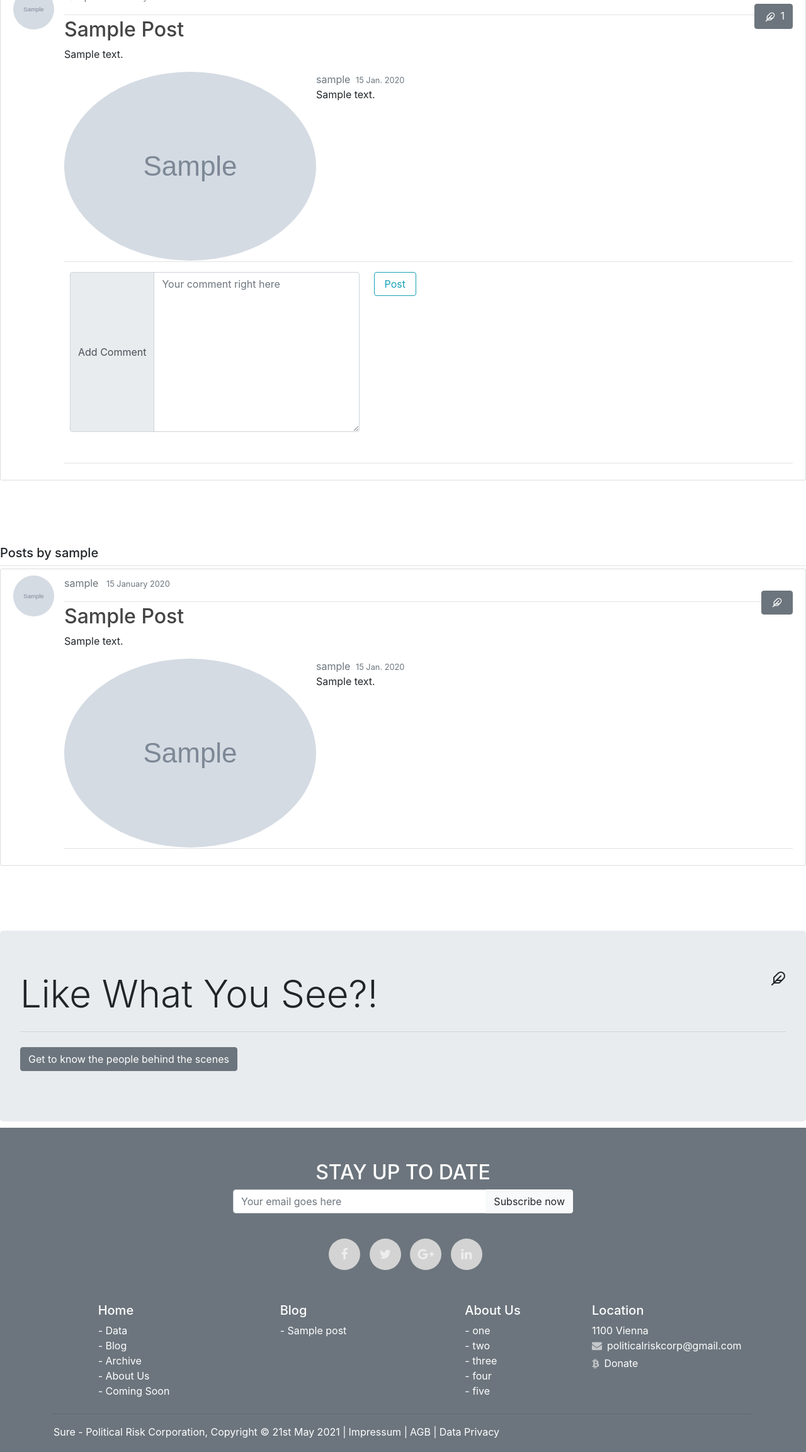
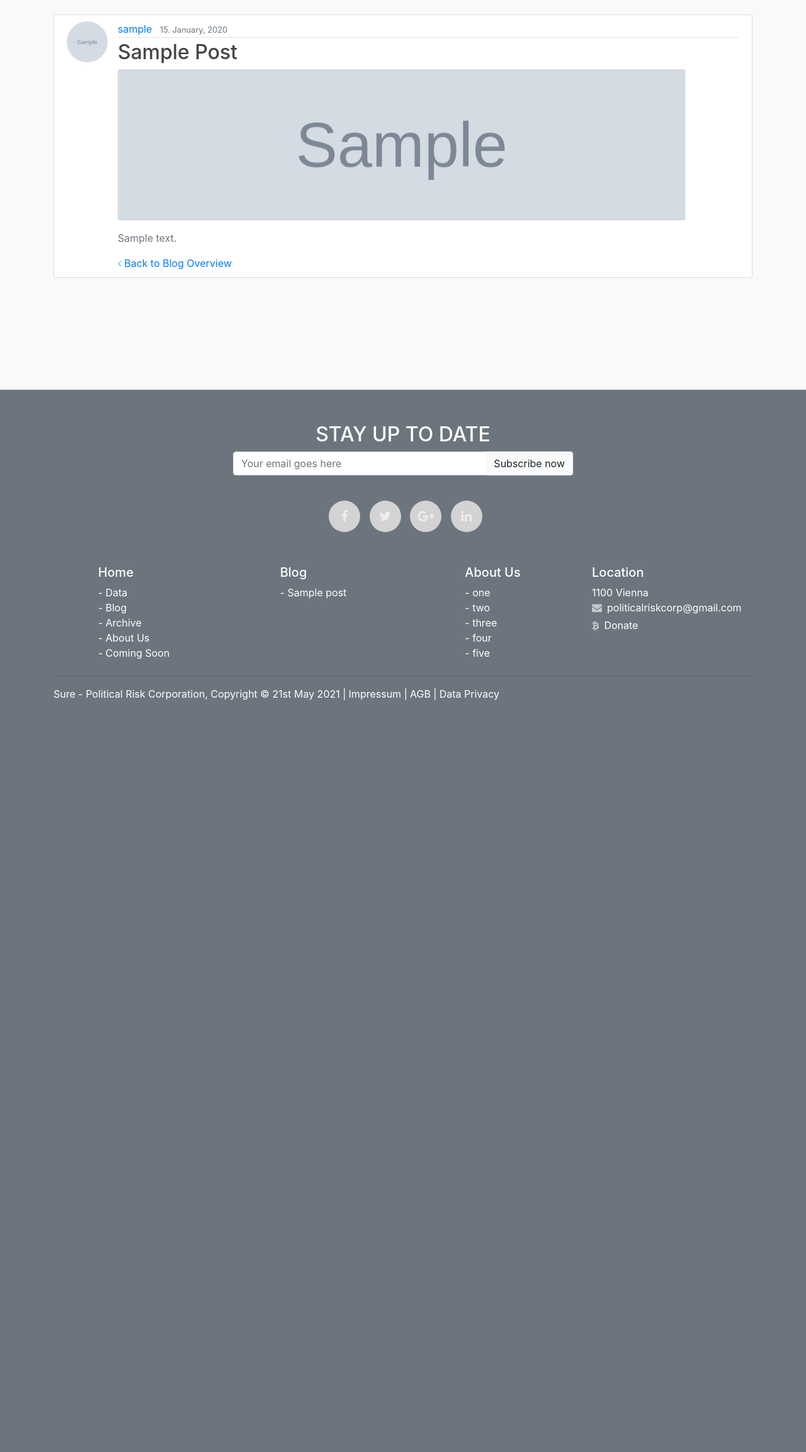
Before and after one commit to Sennerkarl/Sennerkarl, a Django app: page /post/1/ in a window 1280 px wide. Shown: the part 66-2372 px from the top of the page at 63% size. After the commit the page ends 1178 px from the top, so only its background shows below. Run offline with Django 3.2, Linux system fonts and the light colour scheme; tables that the repository leaves empty hold one stand-in row (values such as "Sample post"); grey boxes marked "Sample" are stand-in pictures; some libraries are stand-ins or nearby versions.

Commit message:
post update html files (picture, styling)

```diff
--- a/blog/templates/blog/about.html
+++ b/blog/templates/blog/about.html
@@ -11,7 +11,7 @@
                 <h5>The idea started as a research paper and since then has evolved into a novel approach on political risk.</h5>
                 <div class="row d-inline-flex">
                     <div class="col-lg-4 col-sm-12 pt-2">
-                        <a href="#" role="button" class="btn btn-secondary data_button_custom"><i class="fa fa-donate mt-1 orange pull-left"></i>Donate</a>
+                        <a href="#" role="button" class="btn btn-secondary data_button_custom"><i class="fa fa-download mt-1 orange pull-left"></i>Donate</a>
                     </div>
                     <div class="col-lg-4 col-sm-12 pt-2">
                         <a href="mailto:politicaluncertainty@gmail.com" role="button" class="btn btn-secondary data_button_custom"><i class="fa fa-download mt-1 orange pull-left"></i>Cooperations</a>
--- a/blog/templates/blog/post_detail.html
+++ b/blog/templates/blog/post_detail.html
@@ -1,134 +1,41 @@
-<!naming post_detail is convention and is expected by the class view func>
-
+<!--with extending it -> we can use the base.html, Interpolierung - damit wird alles von der base.html seite übernommen-->
 {% extends "blog/base.html" %}
-{% load crispy_forms_tags %}
 {% block content %}
 
-
-    <div class="behind-content">
-        <h5 class="article-metadata pb-2">Post</h5>
-
+<!-- Navbar Right Side -->
+        <div class="bg-light">
+            <div role="main" class="container">
+                <div class="row padding">
+                    <div class="col-md-12">
                         <article class="media content-section">
-            <img class="rounded-circle article-img" src="{{object.author.profile.image.url}}">
+                            <img class="rounded-circle article-img" src="{{ object.author.profile.image.url }}" alt="">
                             <div class="media-body">
                                 <div class="article-metadata">
-                <a class="mr-2 text-secondary" href="{% url 'user-posts' object.author.username %}">{{ object.author }}</a>
-                <small class="text-muted">{{ object.date_posted|date:'d F Y' }}</small>
+                                    <a class="mr-2" href="{% url 'user-posts' object.author.username %}">{{ object.author }}</a>
+                                    <small class="text-muted">{{ object.date_posted|date:"d. F, Y" }}</small>
                                     {% if object.author == user %}
                                     <div>
-                  <a class="btn btn-secondary btn-sm mt-1 mb-1" href="{% url 'post-update' object.id %}"> Update</a>
-                  <a class="btn btn-warning btn-sm mt-1 mb-1" href="{% url 'post-delete' object.id %}"> Delete</a>
+                                        <a class="btn btn-secondary btn-sm mt-1 mb-1" href="{% url 'post-update' object.id %}">Update</a>
+                                        <a class="btn btn-danger btn-sm mt-1 mb-1" href="{% url 'post-delete' object.id %}">Delete</a>
                                     </div>
                                     {% endif %}
-
-                <form action="{% url 'like_post' post.pk %}" method="POST">
-                  {%csrf_token%}
-                  {%if user in post.likes.all %}
-                  <button type="submit" name="post_id" class="btn btn-warning btn-small float-right align-baseline" value="{{post.id}}"> <! post.id to pass the post which is being liked to backend>
-                    <i class="p-1" data-feather="feather"></i> {{post.total_likes}}
-                  </button>
-
-                  {% else %}
-                  <button type="submit" name="post_id" class="btn btn-secondary btn-small float-right align-baseline" value="{{post.id}}"> <! post.id to pass the post which is being liked to backend>
-                    <i class="p-1" data-feather="feather"></i> {{post.total_likes}}
-                  </button>
-                  {% endif %}
-                </form>
                                 </div>
-              <h2><a class="article-title" href="">{{ object.title }}</a></h2>
-              <p class="article-content">{{ object.content }}</p>
-
-
-            <ul class="list-unstyled">
-            {% for comment in object.comments.all %}
-
-            <li class="media mt-3 article-metadata">
-            <img class="rounded-circle content-img" src="{{comment.author.profile.image.url}}">
-              <div class="">
-                <a class="mr-1 text-secondary" href="">{{ comment.author }}</a>
-                <small class="text-muted">{{ comment.date_posted|date:'d N Y' }}</small>
-                {% if comment.author == user %}
-                <div>
-                  <a class="btn btn-secondary btn-sm mt-1 mb-1" href="{% url 'comment-update' comment.id %}"> Update</a>
-                  <a class="btn btn-warning btn-sm mt-1 mb-1" href="{% url 'comment-delete' comment.id %}"> Delete</a>
+                                <h2 class="article-title">{{ object.title }}</h2>
+                                <div class="row">
+                                    <div class="col-md-11">
+                                        <div class="container-fluid backgroundimg-blog rounded" style="background: url({{ post.picture.url }}) no-repeat center center">
                                     </div>
-                {% endif %}
-                <p>{{ comment.content }}</p>
                                 </div>
-            </li>
-
-            {% endfor %}
-            <li class="media mt-3 article-metadata">
-              <form method="POST">
-                {% csrf_token %}
-                <fieldset class="form-group row pl-4">
-                  <div class="col-sm-8">{% crispy form form.helper %}</div>
-                  <div class="col-sm-4"><button class="btn btn-outline-info col-4 mx-2 align-self-end " type="submit">Post</button></div>
-                </fieldset>
-              </form>
-            </li>
-            </ul>
-
-
+                                    <div class="col-md-11">
+                                    <p class="article-content pt-3 text-justify text-muted">{{ object.content|safe }}</p>
+                                    <a href="{% url 'blog-blogs' %}" class="article-title text-primary pt-2"><i class="fa fa-angle-left" aria-hidden="true"></i> Back to Blog Overview</a>
+                                    </div>
                                 </div>
                             </div>
                         </article>
-
-
-
+                    </div>
+                </div>
+            </div>
         </div>
 
-    <div class="behind-content my-4">
-        <h5 class="article-metadata pb-2" >Posts by {{object.author.username}}</h5>
-
-    {% for post in object.author.post_set.all %}
-
-    <article class="media content-section">
-        <img class="rounded-circle article-img" src="{{post.author.profile.image.url}}">
-        <div class="media-body">
-          <div class="article-metadata">
-            <a class="mr-2 text-secondary" href="">{{ post.author }}</a>
-            <small class="text-muted">{{ post.date_posted|date:'d F Y' }}</small>
-            <form action="{% url 'like_post' post.pk%}" method="POST">
-              {%csrf_token%}
-              <button type="submit" name="post_id" value="{{post.id}}" class="btn btn-secondary btn-small float-right align-baseline"> <! post.id to pass the post which is being liked to backend>
-                <i class="p-1" data-feather="feather"></i>
-              </button>
-            </form>
-          </div>
-          <h2><a class="article-title" href="">{{ post.title }}</a></h2>
-          <p class="article-content">{{ post.content }}</p>
-
-
-        <ul class="list-unstyled">
-        {% for comment in post.comments.all %}
-
-        <li class="media mt-3 article-metadata">
-        <img class="rounded-circle content-img" src="{{comment.author.profile.image.url}}">
-          <div class="">
-            <a class="mr-1 text-secondary" href="">{{ comment.author }}</a>
-            <small class="text-muted">{{ comment.date_posted|date:'d N Y' }}</small>
-            <p>{{ comment.content }}</p>
-            </div>
-        </li>
-
-        {% endfor %}
-        </ul>
-
-        </div>
-    </article>
-    {% endfor %}
-
-    </div>
-
-
-    <div class="jumbotron" style="margin-bottom:10px">
-        <i class="float-right smaller" data-feather="feather"></i>
-        <h1 class="display-4">Like what you see?!</h1>
-        <hr class="my-4">
-        <p class="lead">
-            <a class="btn btn-secondary" href="{% url 'blog-about' %}" role="button">Get to know the people behind the scenes</a>
-          </p>
-
-    </div>
 {% endblock content %}
--- a/blog/views.py
+++ b/blog/views.py
@@ -78,7 +78,7 @@ class PostDetailView(FormMixin, DetailView):
 
 class PostCreateView(LoginRequiredMixin, CreateView): #similar to login required
     model = Post
-    fields = ['title', 'content']
+    fields = ['title', 'content', 'picture']
 
     def form_valid(self, form):
         form.instance.author = self.request.user #set loggedin user to author before validating since each post needs a valid author
@@ -86,7 +86,7 @@ class PostCreateView(LoginRequiredMixin, CreateView): #similar to login required
 
 class PostUpdateView(LoginRequiredMixin, UserPassesTestMixin, UpdateView): #similar to login required
     model = Post
-    fields = ['title', 'content']
+    fields = ['title', 'content', 'picture']
 
     def form_valid(self, form):
         form.instance.author = self.request.user #set loggedin user to author before validating since each post needs a valid author
```
Also changed, not shown: blog/templates/blog/post_form.html (+25 -17 lines), blog/templates/blog/user_post.html (+51 -48 lines). Lines whose indentation alone changed are shown as unchanged.
